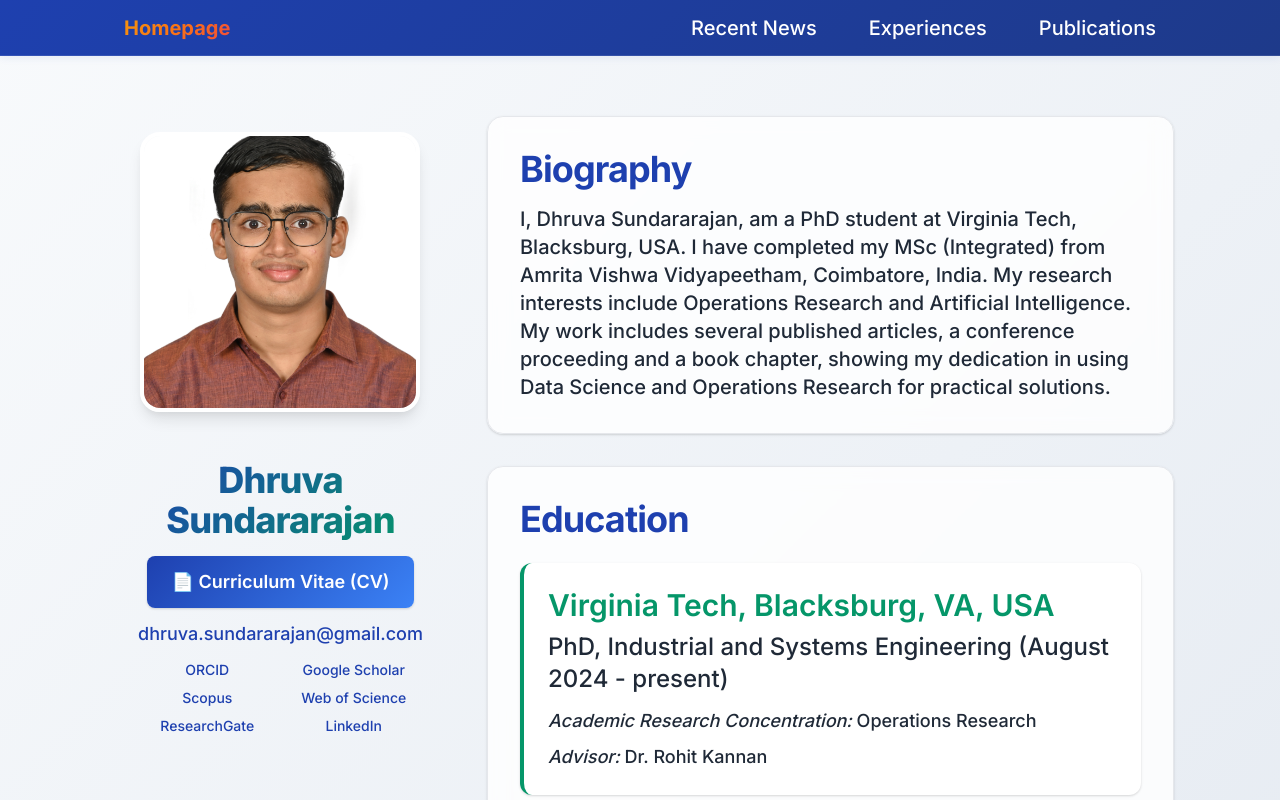
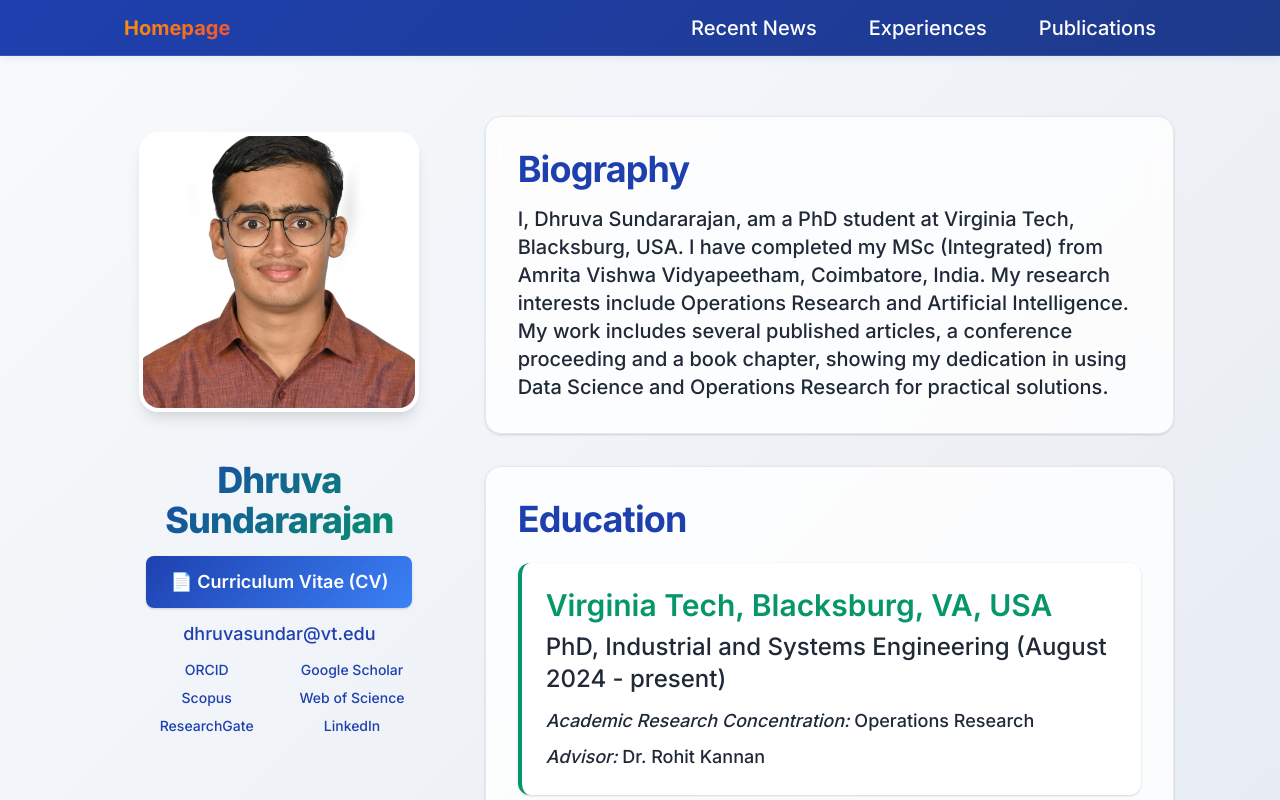
Before and after one commit to dhruva-sundararajan/dhruva-sundararajan.github.io, a React (Create React App) app: page / in a window 1280 px wide. Shown: the top 800 px of the page. Built offline with nearby package versions, Linux system fonts and the light colour scheme.

Commit message:
Update email address in Home component for contact information accuracy

```diff
--- a/src/components/Home.js
+++ b/src/components/Home.js
@@ -19,8 +19,8 @@ const Home = () => {
                   </a>
                 </p>
                 <p className="text-lg font-semibold">
-                  <a href="mailto:dhruva.sundararajan@gmail.com" className="hover:text-primary-light">
-                    dhruva.sundararajan@gmail.com
+                  <a href="mailto:dhruvasundar@vt.edu" className="hover:text-primary-light">
+                    dhruvasundar@vt.edu
                   </a>
                 </p>
                 <div className="grid grid-cols-2 gap-2 text-sm">
```
